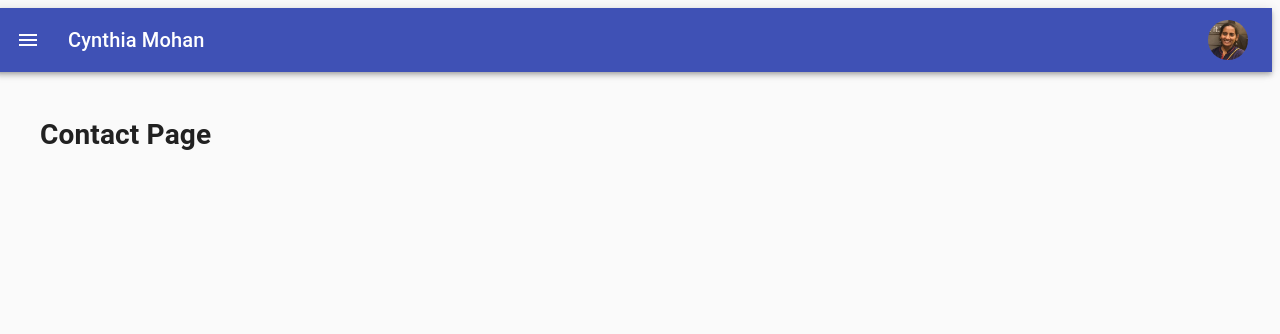
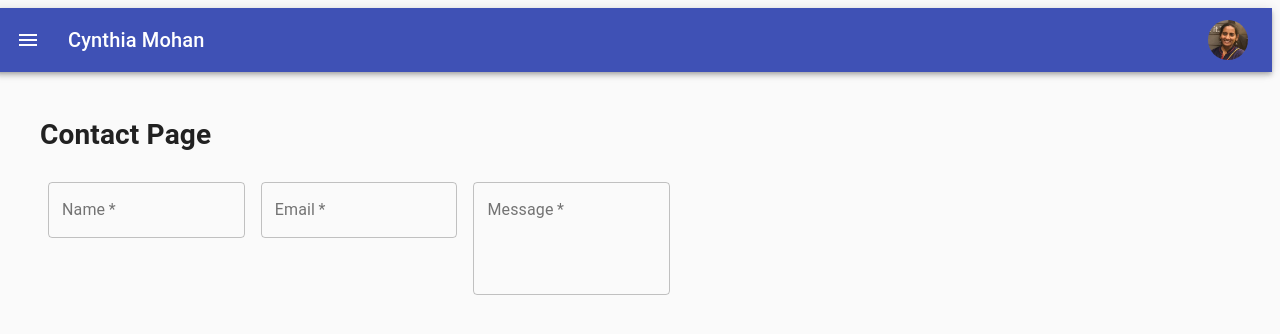
Before and after one commit to CynthiaMohan/cynthia-react-portfolio, a React (Create React App) app: page /contact in a window 1280 px wide. Shown: the top 334 px of the page. Built offline with nearby package versions, Linux system fonts and the light colour scheme.

Commit message:
working on contact form

```diff
--- a/src/components/Contact/index.js
+++ b/src/components/Contact/index.js
@@ -1,9 +1,60 @@
 import React from 'react';
+import { FormControl, Input, InputLabel, FormHelperText, TextField, makeStyles } from '@material-ui/core';
 
-const Contact = () => {
+const useStyles = makeStyles((theme) => ({
+    root: {
+        display: 'flex',
+        flexWrap: 'wrap',
+        '& .MuiTextField-root': {
+            margin: theme.spacing(1),
+            width: '25ch',
+        },
+    },
+    textField: {
+        marginLeft: theme.spacing(1),
+        marginRight: theme.spacing(1),
+        width: '25ch',
+    },
+}));
+
+export default function ContactForm() {
+    const classes = useStyles();
     return (
-        <h1>Contact Page</h1>
+        <div>
+            <h1>Contact Page</h1>
+            <form className={classes.root} noValidate autoComplete="off">
+                <div>
+                    <TextField
+                        required
+                        id="name"
+                        label="Name"
+                        defaultValue=""
+                        placeholder="Enter your name here."
+                        variant="outlined"
+                    />
+
+                    <TextField
+                        required
+                        id="email"
+                        label="Email"
+                        defaultValue=""
+                        placeholder="Enter your email here."
+                        variant="outlined"
+                    />
+
+                    <TextField
+                        required
+                        id="message"
+                        label="Message"
+                        defaultValue=""
+                        placeholder="Enter your message here."
+                        multiline
+                        rows={4}
+                        variant="outlined"
+                    />
+
+                </div>
+            </form>
+        </div>
     );
 }
-
-export default Contact;
--- a/src/components/Home/index.js
+++ b/src/components/Home/index.js
@@ -1,8 +1,11 @@
 import React from 'react';
+
 
 const Home = () => {
     return (
-        <h1>Home Page</h1>
+        <div>
+            <h1>Home Page</h1>
+        </div>
     );
 };
 export default Home;
```
